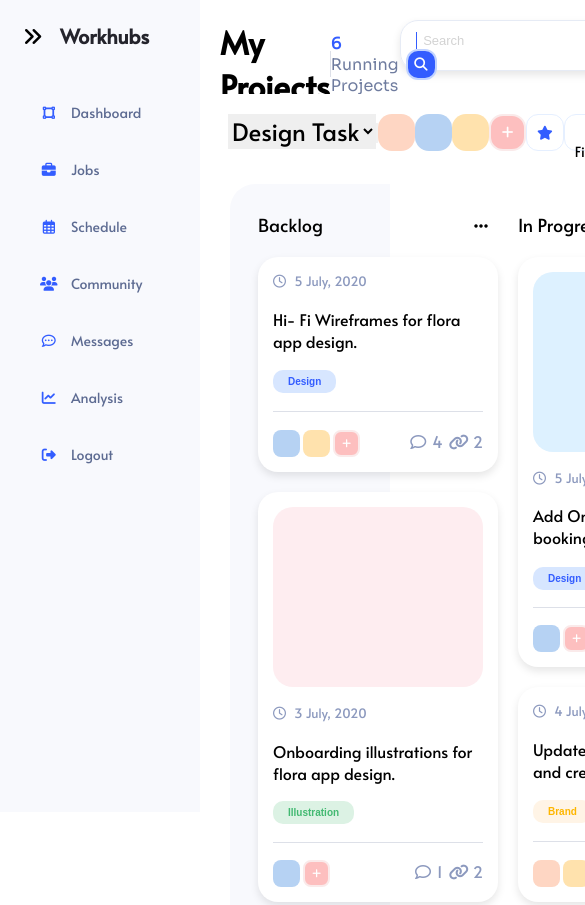
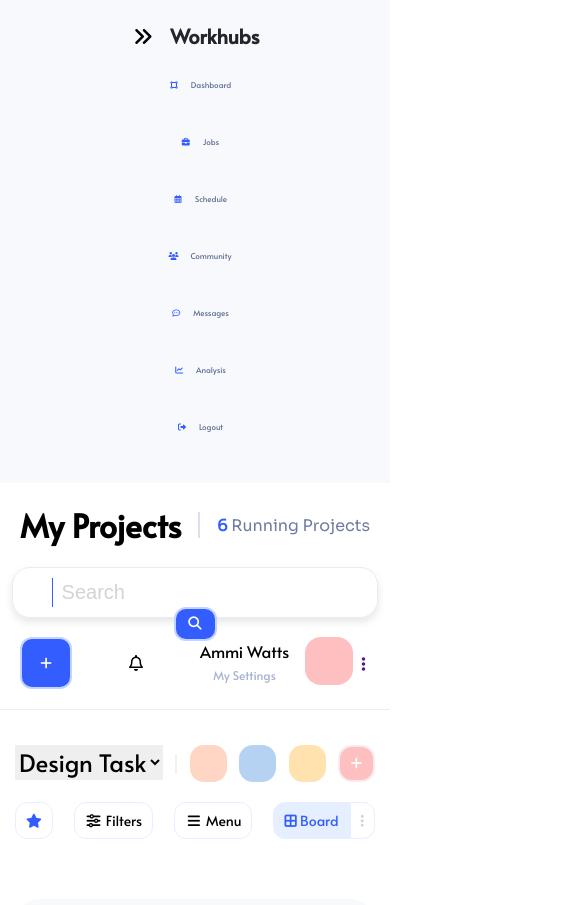
Before and after one commit to piyushsinghania/htmlcss-test, a plain HTML site: page index.html in a window 390 px wide. Shown: the top 905 px of the page, 585 px wide, since content can reach past the window. Drawn offline with Linux system fonts and the light colour scheme.

Commit message:
quick update

```diff
--- a/index.html
+++ b/index.html
@@ -8,6 +8,7 @@
     <script src="https://kit.fontawesome.com/c966cec8c7.js" crossorigin="anonymous"></script>
     <link href="https://fonts.googleapis.com/css2?family=Alata&family=Sora&display=swap" rel="stylesheet">
     <link type="text/css" href="style.css" rel="stylesheet">
+    <link type="text/css" href="responsive.css" rel="stylesheet">
 </head>
 
 <body>
@@ -73,7 +74,7 @@
                 </div>
             </div>
         </div>
-
+        <div class="main-box">
             <div class="main">
                 <div class="main-item">
                     <div class="item-head"><span>Backlog</span><i class="fas fa-ellipsis-h"></i></div>
@@ -271,5 +272,7 @@
                 </div>
             </div>
         </div>
+
+    </div>
 </body>
 </html>
--- /dev/null
+++ b/responsive.css
@@ -0,0 +1,107 @@
+@media screen and (max-width: 600px){
+
+    body{
+        margin: 0;
+        padding: 0;
+    }
+
+    #side-bar{
+        width: 100%;
+        height: auto;
+        position: relative;
+        box-sizing: border-box;
+    }
+
+    #sidebar-head{
+        margin-bottom: 0;
+        text-align: center;
+    }
+
+    .nav{
+        position: relative;
+        flex-direction: column;
+        width:100%;
+        text-align: center;
+        height: 227px;
+        box-sizing: border-box;
+        justify-content: space-between;
+        align-items: center;
+    }
+
+    .nav1{
+        width: 100%
+    }
+
+    .searchbar{
+        width: 100%;
+        height: 34px;
+        padding: 10px 7px 5px;
+    }
+
+    .searchbar input[type=text]{
+        width: 80%;
+        font-size: 20px;
+        height: 80%;
+
+    }
+
+    .searchbar button{
+        height: 100%;
+        width: 43px;
+    }
+
+    .nav2{
+        width: 100%;
+    }
+
+    #sub-nav{
+        position: relative;
+        flex-direction: column;
+        box-sizing: border-box;
+        width: 100%;
+        height: 124px;
+        padding: 15px;
+        top: 20px;
+    }
+
+    .sub-nav1{
+        width: 100%;
+    }
+
+    #side-bar a{
+        float: left;
+        font-size: 8px;
+    }
+
+    div.left-margin{
+        margin-left: 0;
+    }
+
+    .main-box{
+        padding: 15px;
+        position: relative;
+        top: 50px;
+    }
+
+    .main{
+        width: 100%;
+        display: grid;
+        grid-template-columns: repeat(4, 1fr);
+        box-sizing: border-box;
+        overflow: hidden;
+        overflow-x: scroll;
+        margin-left: 0px;
+        position: static;
+        border-radius: 25px;
+    }
+
+    #side-bar a{
+        text-align:center;
+        float:none;
+    }
+
+    .main-item{
+        width: 100%;
+        display: flex;
+    }
+}
--- a/style.css
+++ b/style.css
@@ -9,8 +9,9 @@ body{
     /*display: grid;*/
     position: fixed;
     top: 0;
-    height: 768px;
+    height: 100%;
     width: 160px;
+    overflow: auto;
     font-family: 'Alata', sans-serif;
     /*grid-template-rows: repeat(8, 50px);
     grid-gap: 15px;*/
@@ -301,7 +302,7 @@ body{
     background-color: #f8f9fd;
     position: relative;
     top: 184px;
-    height: 900px;
+    height: 100%;
     border-top-left-radius: 25px;
     display: grid;
     grid-template-columns: repeat(4, 230px);
@@ -483,7 +484,6 @@ body{
     display: inline;
     margin-left: 14px;
 }
-
 .small{
     height: 38px;
     width: 38px;
```
Lines whose indentation alone changed are shown as unchanged.
